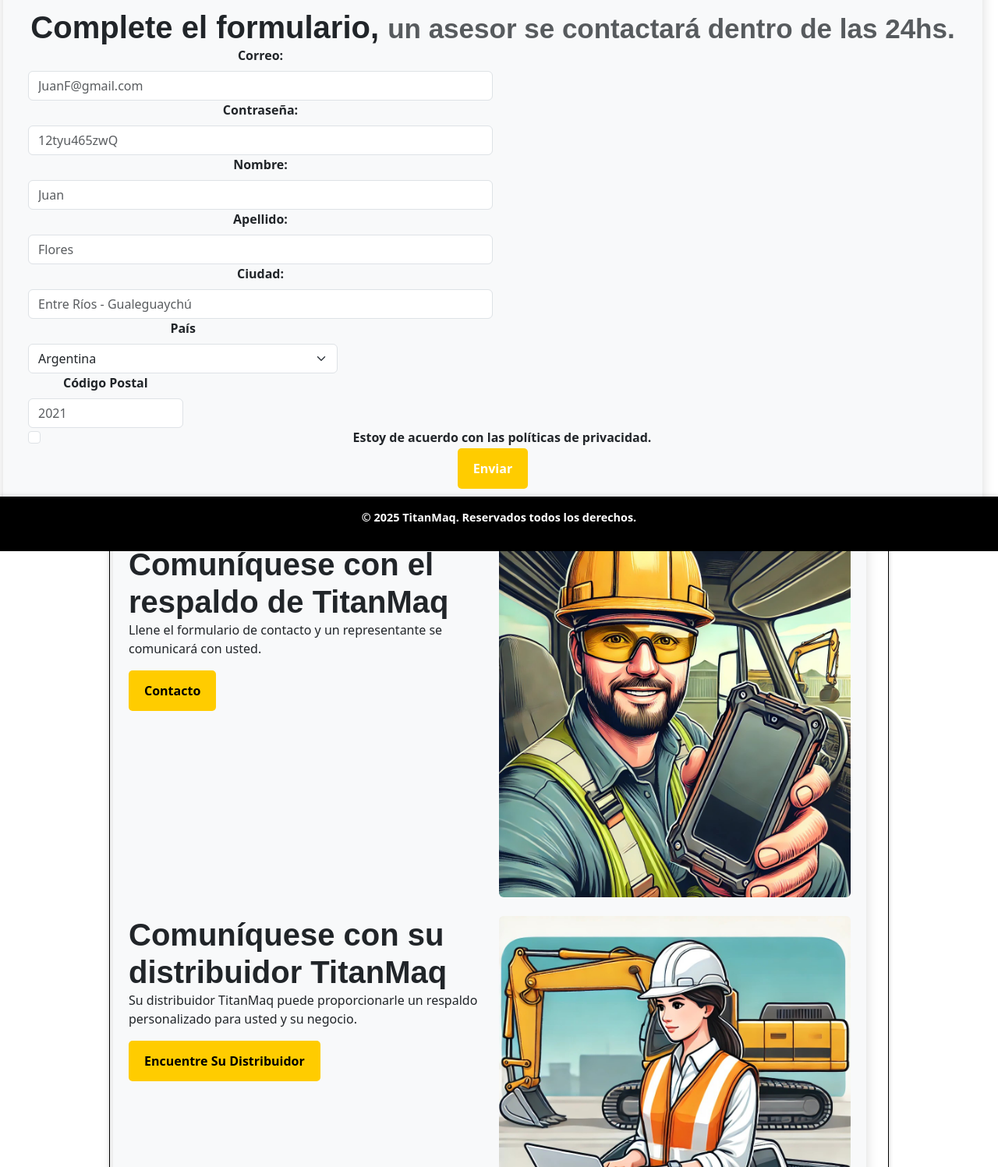
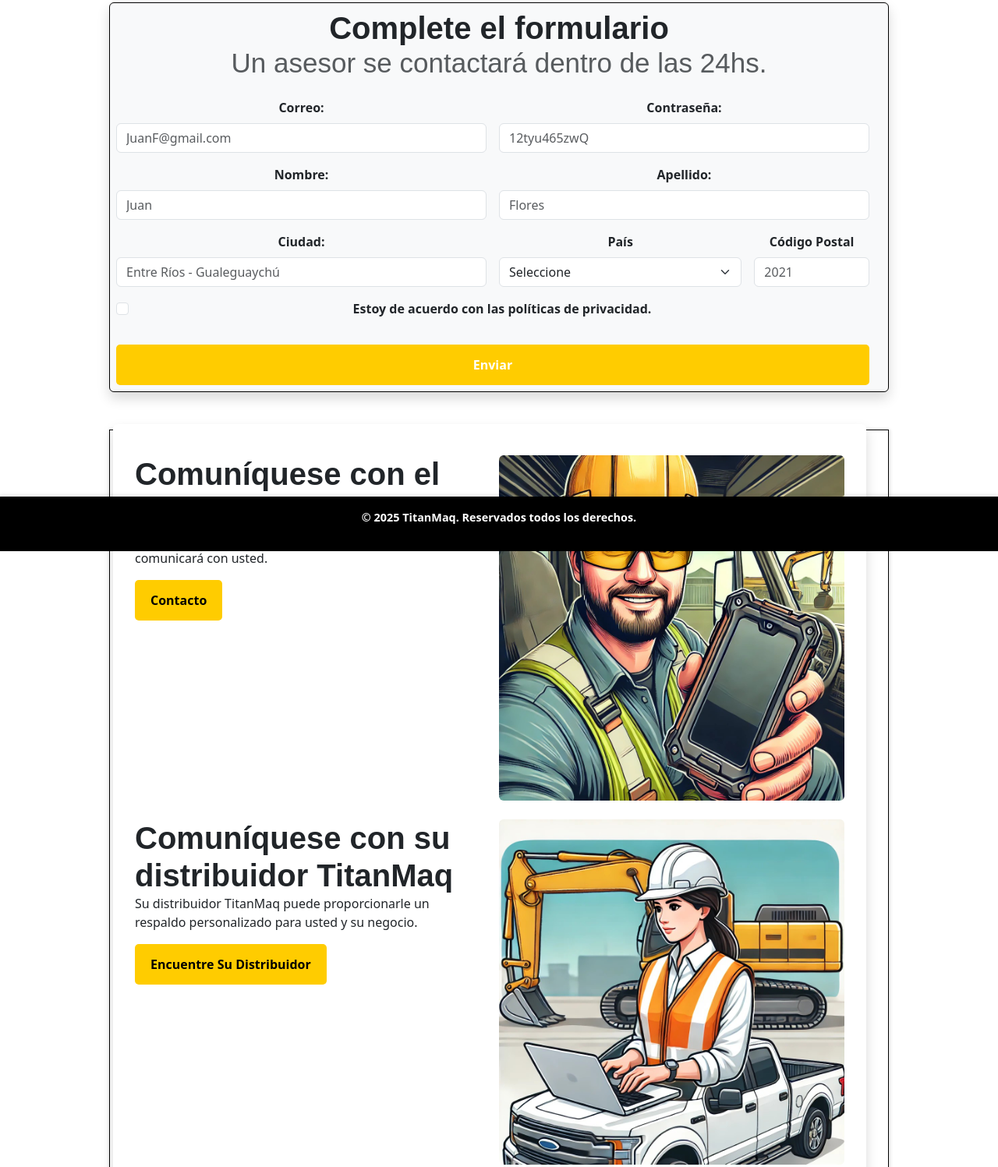
Before and after one commit to Edxear/TitanMaq, a website: page views/contacto.html in a window 1280 px wide. Shown: the part 93-1590 px from the top of the page at 78% size. Drawn offline with nearby package versions, Linux system fonts and the light colour scheme.

Commit message:
Modificaciones en Contactos

```diff
--- a/views/contacto.html
+++ b/views/contacto.html
@@ -61,35 +61,39 @@
   </header>
 
   <main class="container-fluid mt-5">
-    <div class="container-fluid p-4 shadow bg-light rounded row g-3 mt-3">
-      <form target="_blank" action="https://formsubmit.co/exedear95@gmail.com" method="POST">
-        <h2><strong>Complete el formulario, <small class="text-body-secondary">un asesor se contactará dentro de las
-              24hs.</small></strong></h2>
+    <div class="container p-2 shadow bg-light rounded mt-5 mb-5">
+      <form class="justify-content-center" target="_blank" action="https://formsubmit.co/exedear95@gmail.com" method="POST">
+        <h2 class="mb-4">
+          <strong>Complete el formulario</strong>
+          <small class="text-body-secondary d-block">Un asesor se contactará dentro de las 24hs.</small>
+        </h2>
 
+        <div class="row g-3">
           <div class="col-md-6">
             <label for="inputEmail4" class="form-label"><strong>Correo:</strong></label>
-          <input type="email" class="form-control" id="inputEmail4" placeholder="JuanF@gmail.com" />
+            <input type="email" class="form-control" id="inputEmail4" placeholder="JuanF@gmail.com" required>
           </div>
           <div class="col-md-6">
             <label for="inputPassword4" class="form-label"><strong>Contraseña:</strong></label>
-          <input type="password" class="form-control" id="inputPassword4" placeholder="12tyu465zwQ" />
+            <input type="password" class="form-control" id="inputPassword4" placeholder="12tyu465zwQ" required>
           </div>
           <div class="col-md-6">
             <label for="inputAddress" class="form-label"><strong>Nombre:</strong></label>
-          <input type="text" class="form-control" id="inputAddress" placeholder="Juan" />
+            <input type="text" class="form-control" id="inputAddress" placeholder="Juan" required>
           </div>
           <div class="col-md-6">
             <label for="inputAddress2" class="form-label"><strong>Apellido:</strong></label>
-          <input type="text" class="form-control" id="inputAddress2" placeholder="Flores" />
+            <input type="text" class="form-control" id="inputAddress2" placeholder="Flores" required>
           </div>
           <div class="col-md-6">
             <label for="inputCity" class="form-label"><strong>Ciudad:</strong></label>
-          <input type="text" class="form-control" id="inputCity" placeholder="Entre Ríos - Gualeguaychú" />
+            <input type="text" class="form-control" id="inputCity" placeholder="Entre Ríos - Gualeguaychú" required>
           </div>
           <div class="col-md-4">
             <label for="inputState" class="form-label"><strong>País</strong></label>
-          <select id="inputState" class="form-select">
-            <option selected>Argentina</option>
+            <select id="inputState" class="form-select" required>
+              <option selected disabled>Seleccione</option>
+              <option>Argentina</option>
               <option>Brasil</option>
               <option>Uruguay</option>
               <option>Chile</option>
@@ -98,100 +102,40 @@
           </div>
           <div class="col-md-2">
             <label for="inputCP" class="form-label"><strong>Código Postal</strong></label>
-          <input type="text" class="form-control" id="inputCP" placeholder="2021" />
+            <input type="text" class="form-control" id="inputCP" placeholder="2021" required>
           </div>
           <div class="col-12">
             <div class="form-check">
-            <input class="form-check-input" type="checkbox" id="gridCheck" />
+              <input class="form-check-input" type="checkbox" id="gridCheck" required>
               <label class="form-check-label" for="gridCheck">
                 <strong>Estoy de acuerdo con las políticas de privacidad.</strong>
               </label>
             </div>
           </div>
           <div class="col-12">
-          <button type="submit" class="btn btn-primary">Enviar</button>
+            <button type="submit" class="btn btn-primary w-100 mt-3">Enviar</button>
+          </div>
         </div>
       </form>
     </div>
 
-    <!-- <div class="container-fluid mt-4 px-3 px-md-5">
-      <h3 class="shadow rounded bg-warning p-3 mb-4 text-center text-md-start"><strong>Preguntas frecuentes:</strong></h3>
-      <div class="accordion" id="accordionPanelsStayOpenExample">
-
-        <div class="accordion-item">
-          <h2 class="accordion-header" id="headingOne">
-            <button class="accordion-button" type="button" data-bs-toggle="collapse" data-bs-target="#collapseOne"
-              aria-expanded="true" aria-controls="collapseOne">
-              Distribuidores
-            </button>
-          </h2>
-          <div id="collapseOne" class="accordion-collapse collapse show" aria-labelledby="headingOne">
-            <div class="accordion-body">
-              <p><strong>¿Dónde está mi distribuidor TitanMaq local?</strong> Ingrese su ubicación en nuestro
-                localizador de distribuidores para encontrar uno cerca de usted.<br>
-                <strong>¿TitanMaq es propietario de los distribuidores?</strong> Los distribuidores TitanMaq son negocios
-                que operan a nivel local...
-              </p>
-            </div>
-          </div>
-        </div>
-
-        <div class="accordion-item">
-          <h2 class="accordion-header" id="headingTwo">
-            <button class="accordion-button collapsed" type="button" data-bs-toggle="collapse"
-              data-bs-target="#collapseTwo" aria-expanded="false" aria-controls="collapseTwo">
-              Productos TitanMaq y precios
-            </button>
-          </h2>
-          <div id="collapseTwo" class="accordion-collapse collapse" aria-labelledby="headingTwo">
-            <div class="accordion-body">
-              <p><strong>¿Dónde puedo encontrar información sobre equipos TitanMaq?</strong> Puede encontrar información
-                de productos en TitanMaq.com...
-              </p>
-              <ul>
-                <li>Compre piezas en shop.TitanMaq.com</li>
-                <li>Catálogo en parts.TitanMaq.com</li>
-                <li>Directamente con su distribuidor TitanMaq</li>
-              </ul>
-            </div>
-          </div>
-        </div>
-
-        <div class="accordion-item">
-          <h2 class="accordion-header" id="headingThree">
-            <button class="accordion-button collapsed" type="button" data-bs-toggle="collapse"
-              data-bs-target="#collapseThree" aria-expanded="false" aria-controls="collapseThree">
-              Visitar TitanMaq
-            </button>
-          </h2>
-          <div id="collapseThree" class="accordion-collapse collapse" aria-labelledby="headingThree">
-            <div class="accordion-body">
-              <p><strong>¿Puedo visitar TitanMaq?</strong> El Centro de Visitantes se ubica en Peoria, Illinois... Para
-                más info: visitTitanMaq.com</p>
-            </div>
-          </div>
-        </div>
-
-      </div>
-    </div> -->
-
-    <div class="container mt-4 mb-5">
-      <div class="row g-4 shadow bg-light rounded p-2">
-        <div data-aos="fade-right" class="col-md-6 text-center text-md-start">
+    <div class="container mt-2 mb-5">
+      <div class="row g-4 shadow bg-white rounded p-3">
+        <div class="col-md-6 text-center text-md-start" data-aos="fade-right">
           <h2><strong>Comuníquese con el respaldo de TitanMaq</strong></h2>
           <p>Llene el formulario de contacto y un representante se comunicará con usted.</p>
           <a href="#" class="btn btn-warning">Contacto</a>
         </div>
-        <div data-aos="fade-left" class="col-md-6 text-center">
-          <img class="rounded" src="../IMG/PagContactos/imagenoperario.jpeg" alt="Operario con celular" />
+        <div class="col-md-6 text-center" data-aos="fade-left">
+          <img class="img-fluid rounded" src="../IMG/PagContactos/imagenoperario.jpeg" alt="Operario con celular">
         </div>
-        <div data-aos="fade-right" class="col-md-6 text-center text-md-start">
+        <div class="col-md-6 text-center text-md-start" data-aos="fade-right">
           <h2><strong>Comuníquese con su distribuidor TitanMaq</strong></h2>
           <p>Su distribuidor TitanMaq puede proporcionarle un respaldo personalizado para usted y su negocio.</p>
           <a href="#" class="btn btn-warning">Encuentre Su Distribuidor</a>
         </div>
-        <div data-aos="fade-left" class="col-md-6 text-center">
-          <img class="rounded" src="../IMG/PagContactos/imagenoperaria.jpeg" alt="Operaria con computadora" />
+        <div class="col-md-6 text-center" data-aos="fade-left">
+          <img class="img-fluid rounded" src="../IMG/PagContactos/imagenoperaria.jpeg" alt="Operaria con computadora">
         </div>
       </div>
     </div>
```
Lines whose indentation alone changed are shown as unchanged.
